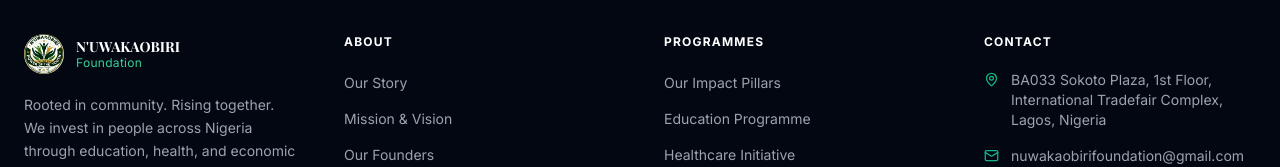
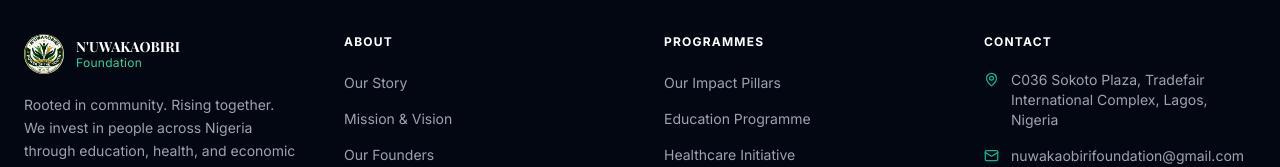
Before and after one commit to Samuel2935/nauwakaobiri-foundation, a Next.js app: page / in a window 1280 px wide. Shown: the part 5927-6094 px from the top of the page. Built offline with nearby package versions, Linux system fonts and the light colour scheme; a web font is replaced by a local one.

Commit message:
fix: update contact info

```diff
--- a/src/data/site.ts
+++ b/src/data/site.ts
@@ -20,7 +20,7 @@ export const siteConfig = {
     "The N'Uwakaobiri Foundation is a non-profit organisation dedicated to empowering the youths through education, healthcare, and economic opportunity across Nigeria and West Africa.",
   email: "nuwakaobirifoundation@gmail.com",
   phone: "+234 703 843 3864",
-  address: "BA033 Sokoto Plaza, 1st Floor, International Tradefair Complex, Lagos, Nigeria",
+  address: "C036 Sokoto Plaza, Tradefair International Complex, Lagos, Nigeria",
   founded: "2021",
   socials: {
     // twitter: "https://twitter.com/NUFoundation",
```
